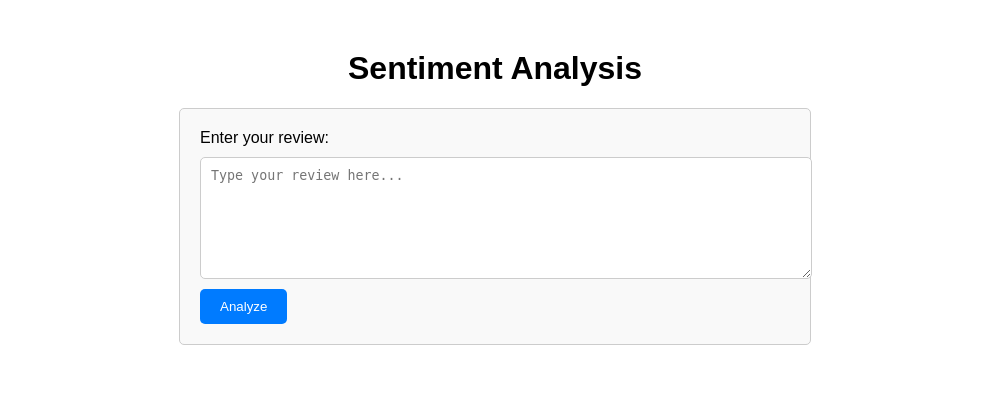
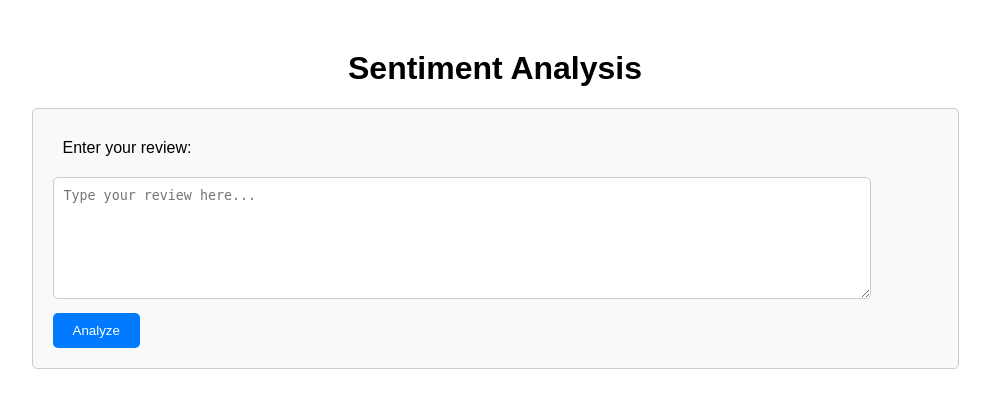
Before and after one commit to fkonikkara/flaskfront_sentiment, a Flask app: page / in a window 1280 px wide. Shown: the top 408 px of the page, without its empty margins (145-1135 px from the left). Run offline with Flask 3, Linux system fonts and the light colour scheme; parts of the project's set-up code (start-up, migrations or seed data) failed here and were passed over.

Commit message:
Minor Changes

```diff
--- a/static/form.css
+++ b/static/form.css
@@ -1,6 +1,6 @@
 
 form {
-    width: 50%;
+    width: 75%;
     margin: auto;
     border: 1px solid #ccc;
     padding: 20px;
@@ -9,16 +9,18 @@ form {
 }
 
 label, textarea {
-    display: block;
+    display: inline-block;
     margin-bottom: 10px;
+    padding: 10px;
 }
 
 textarea {
-    width: 100%;
+    width: 90%;
     height: 100px;
     padding: 10px;
     border-radius: 5px;
     border: 1px solid #ccc;
+    border-spacing: 5px;
     resize: vertical;
 }
 
--- a/templates/index.html
+++ b/templates/index.html
@@ -11,6 +11,7 @@
         <label for="review">Enter your review:</label>
 
         <textarea id="review" name="review" placeholder="Type your review here..." rows="4" required></textarea>
+        <br>
         <input type="submit" value="Analyze">
     </form>
 </body>
--- a/templates/result.html
+++ b/templates/result.html
@@ -8,7 +8,7 @@
     <h1>Analysis Result</h1>
     <div class="result-container">
         <p><strong>Review:</strong><br>{{ review }}</p>
-        <p><strong>Sentiment:</strong> {{ sentiment }}</p>
+        <p><strong>Sentiment:</strong> <br>{{ sentiment }}</p>
     </div>
 </body>
 </html>
```
